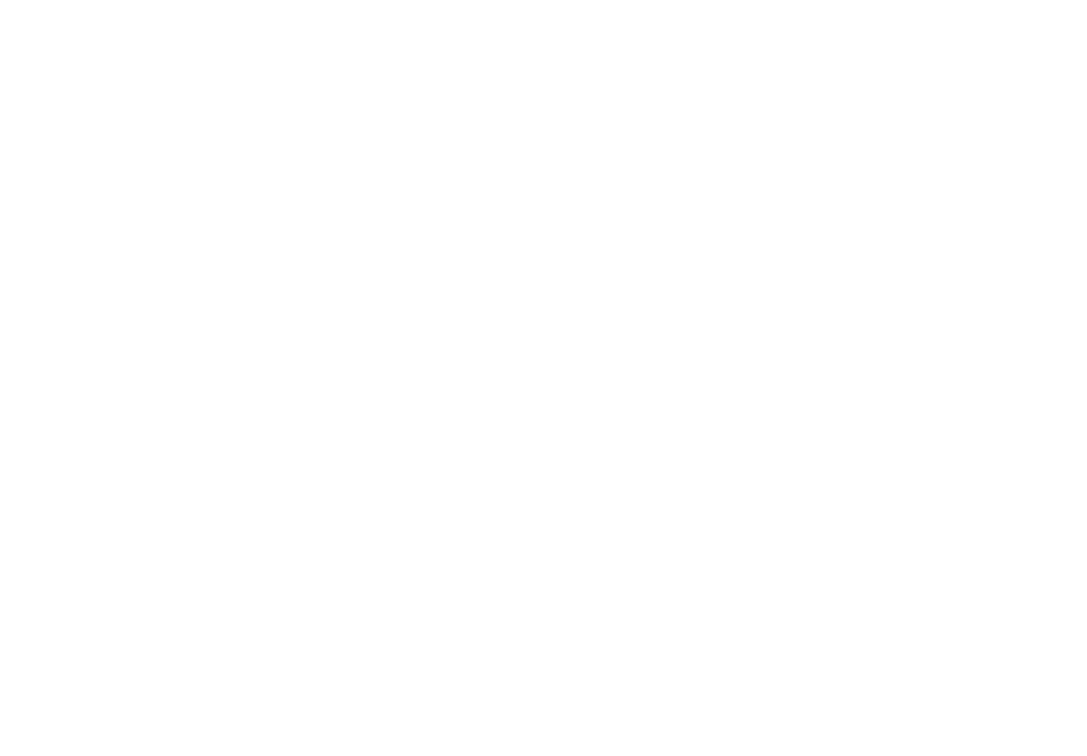
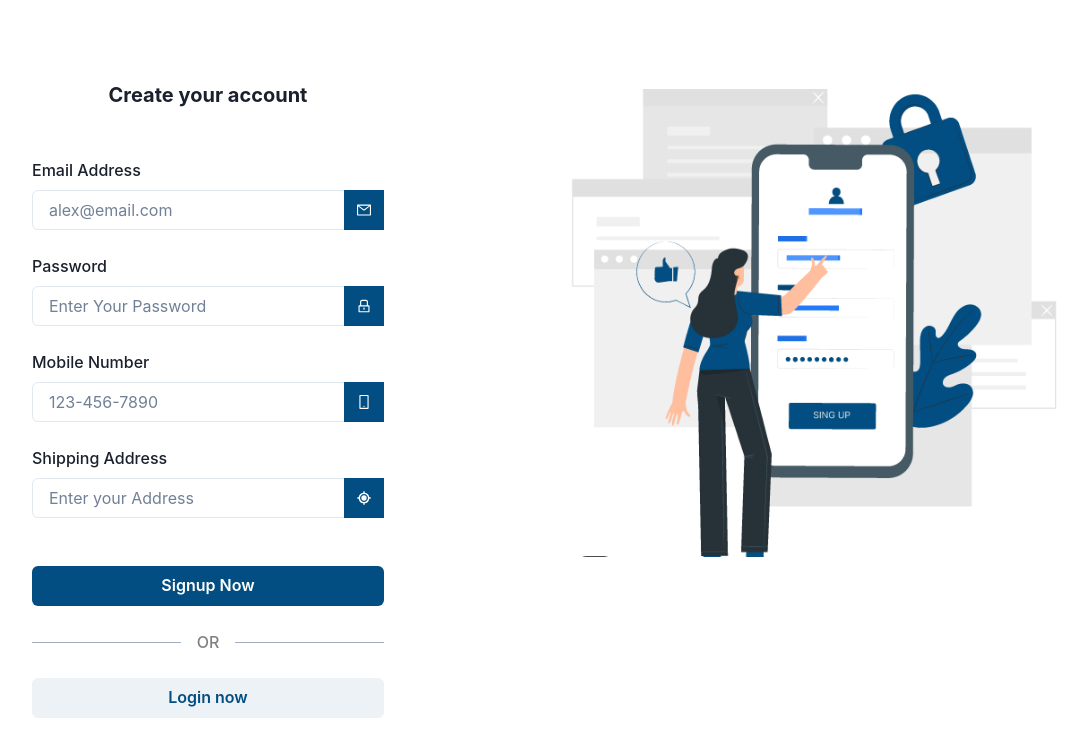
Before and after one commit to owii8247/explore_and_do, a React (Create React App) app: page /signup in a window 1280 px wide. Before the commit this address had no page. Shown: the top 756 px of the page, without its empty margins (80-1167 px from the left). Built offline with nearby package versions, Linux system fonts and the light colour scheme.

Commit message:
Form validation successfull

```diff
--- a/src/AllRoutes/AllRoutes.jsx
+++ b/src/AllRoutes/AllRoutes.jsx
@@ -4,6 +4,7 @@ import Login from '../Pages/Login'
 import HomePage from '../Pages/HomePage'
 import ProductDetails from '../Pages/ProductDetails'
 import Cart from '../Pages/Cart'
+import Signup from '../Pages/Signup'
 
 const AllRoutes = () => {
 
@@ -11,6 +12,7 @@ const AllRoutes = () => {
     <div>
         <Routes>
             <Route path="/" element={<Login />}/>
+            <Route path="/signup" element={<Signup />}/>
             <Route path="/home" element={<HomePage />}/>
             <Route path="product/:id" element={<ProductDetails />}/>
             <Route path="/cart" element={<Cart />}/>
--- a/src/Pages/Login.jsx
+++ b/src/Pages/Login.jsx
@@ -1,34 +1,41 @@
 import { Box, Button, Flex, FormControl, FormHelperText, FormLabel, Image, Input, InputGroup, InputRightElement, Text } from '@chakra-ui/react';
 import React, { useState } from 'react';
-import { Link } from 'react-router-dom';
-import { AiOutlineLock, AiOutlineMail, AiOutlineMobile } from "react-icons/ai"
-import { BiCurrentLocation } from "react-icons/bi"
+import { Link, useNavigate } from 'react-router-dom';
+import { AiOutlineLock, AiOutlineMail } from "react-icons/ai"
+
 import login from "../assets/login.PNG"
-import signup from "../assets/signup.PNG"
+
 
 
 function Login() {
     const [email, setEmail] = useState("");
     const [password, setPassword] = useState("");
-    const [mobile, setMobile] = useState("")
-    const [address, setAddress] = useState("");
-    const [isLoginMode, setIsLoginMode] = useState(true);
+
+
+    const navigate = useNavigate()
 
     const handleSubmit = (event) => {
         event.preventDefault();
-        // Handle form submission here
+
+        const user = JSON.parse(localStorage.getItem('user'));
+        if (user.email === email && user.password === password) {
+            alert("Loged In Successfully")
+            navigate("/home")
+        } else {
+            alert('Invalid email or password.');
+        }
     };
 
-    const handleSwitchMode = () => {
-        setIsLoginMode(!isLoginMode);
-    };
+
 
     return (
         <>
             <Flex flexWrap="wrap" justifyContent="center">
                 <Box p={20} bg={"white"} width={{ base: "100%", sm: "45%", md: "40%" }}>
-                    <FormControl onSubmit={handleSubmit}>
-                        {isLoginMode ? (<><Text fontSize='xl' fontWeight={"bold"}>Login into your account</Text></>) : (<><Text fontSize='xl' fontWeight={"bold"}>Create your account</Text></>)}
+                    <form onSubmit={handleSubmit}>
+                        <FormControl >
+                            <Text fontSize='xl' fontWeight={"bold"}>Login into your account</Text>
+
                             <br /><br />
                             <FormLabel>Email Address</FormLabel>
                             <InputGroup>
@@ -62,47 +69,12 @@ function Login() {
                                     children={<AiOutlineLock color="white" />}
                                 />
                             </InputGroup>
-                        {isLoginMode ? (<><FormHelperText textAlign={"end"} textDecoration={"underline"} textColor={"#024e82"} cursor={"pointer"}>Forgot Password?</FormHelperText></>) : <></>}
+                            <FormHelperText textAlign={"end"} textDecoration={"underline"} textColor={"#024e82"} cursor={"pointer"}>Forgot Password?</FormHelperText>
 
                             <br />
-                        {isLoginMode ? null : (
-                            <>
+                            <Button type='submit' w={"full"} textColor={"white"} background= {"#024e82"} _hover={{textColor:"white" ,background: "#024e82"}}>Login Now</Button>
 
-                                <FormLabel>Mobile Number</FormLabel>
-                                <InputGroup>
-                                    <Input
-                                        type="number"
-                                        id="number"
-                                        placeholder="123-456-7890"
-                                        value={mobile}
-                                        onChange={(event) => setMobile(event.target.value)}
-                                        required
-                                    />
-                                    <InputRightElement style={{ background: "#024e82" }}
-                                        pointerEvents="none"
-                                        children={<AiOutlineMobile color="white" />}
-                                    />
-                                </InputGroup>
-                                <br />
-                                <FormLabel>Shipping Address</FormLabel>
-                                <InputGroup>
-                                    <Input
-                                        type="text"
-                                        id="address"
-                                        placeholder="Enter your Address"
-                                        value={address}
-                                        onChange={(event) => setAddress(event.target.value)}
-                                        required
-                                    />
-                                    <InputRightElement style={{ background: "#024e82" }}
-                                        pointerEvents="none"
-                                        children={<BiCurrentLocation color="white" />}
-                                    />
-                                </InputGroup>
-                                <br />
-                            </>
-                        )}
-                        <Button type="submit" w={"full"} background={"#024e82"} _hover={{ background: "#024e82" }} onClick={handleSwitchMode}>{isLoginMode ? <><Link to="/home"><Button w={"full"} background={"#024e82"} textColor={"white"} _hover={{ background: "#024e82" }}>Login Now</Button></Link></> : <Text textColor={"white"}>Signup Now</Text>}</Button>
+
                             <br /><br />
                             <Flex alignItems="center">
                                 <Box flex="1" borderBottom="1px solid" borderColor="gray.400" mr="4" />
@@ -113,15 +85,17 @@ function Login() {
 
                             </Flex>
                             <br />
-                        <Button type="button" w={"full"} textColor={"#024e82"} onClick={handleSwitchMode}>
-                            {isLoginMode ? <Text >Signup Now</Text> : 'Login Now'}
-                        </Button>
+                            <Link to="/signup">
+                                <Button type="button" w={"full"} textColor={"#024e82"} >
+                                    Signup Now
+                                </Button></Link>
                         </FormControl>
+                    </form>
                 </Box>
-                <Box  p={10} width={{ base: "100%", sm: "45%", md: "55%" }}>
-                    {isLoginMode ? <>
+                <Box p={10} width={{ base: "100%", sm: "45%", md: "55%" }}>
                     <Text fontSize='3xl' fontWeight={"bold"} mb={10} >Welcome Back!</Text>
-                        <Image src={login} /></> : <><Image p={10} src={signup} /></>}
+                    <Image src={login} />
+
                 </Box>
 
             </Flex>
--- /dev/null
+++ b/src/Pages/Signup.jsx
@@ -0,0 +1,139 @@
+import { Box, Button, Flex, FormControl, FormLabel, Image, Input, InputGroup, InputRightElement, Text } from '@chakra-ui/react';
+import React, { useState } from 'react';
+import { Link, useNavigate } from 'react-router-dom';
+import { AiOutlineLock, AiOutlineMail, AiOutlineMobile } from "react-icons/ai"
+import { BiCurrentLocation } from "react-icons/bi"
+
+import signup from "../assets/signup.PNG"
+
+const Signup = () => {
+    const [email, setEmail] = useState("");
+    const [password, setPassword] = useState("");
+    const [mobile, setMobile] = useState("")
+    const [address, setAddress] = useState("");
+    const navigate = useNavigate()
+
+
+    const handleSubmit = (event) => {
+        event.preventDefault();
+        // Handle form submission here
+        const user = {
+            email,
+            password,
+            mobile,
+            address
+          };
+          localStorage.setItem('user', JSON.stringify(user));
+          setEmail('');
+          setPassword('')
+          setMobile("")
+          setAddress("")
+          alert("Sign Up Successfull")
+          navigate("/")
+    };
+
+
+  return (
+
+    <>
+            <Flex flexWrap="wrap" justifyContent="center">
+                <Box p={20} bg={"white"} width={{ base: "100%", sm: "45%", md: "40%" }}>
+                    <form onSubmit={handleSubmit}>
+                    <FormControl >
+                    <Text fontSize='xl' fontWeight={"bold"}>Create your account</Text>
+
+                        <br /><br />
+                        <FormLabel>Email Address</FormLabel>
+                        <InputGroup>
+                            <Input
+                                type="email"
+                                id="email"
+                                placeholder="alex@email.com"
+                                value={email}
+                                onChange={(event) => setEmail(event.target.value)}
+                                required
+
+                            />
+                            <InputRightElement style={{ background: "#024e82" }}
+                                pointerEvents="none"
+                                children={<AiOutlineMail color="white" />}
+                            />
+                        </InputGroup>
+                        <br />
+                        <FormLabel>Password</FormLabel>
+                        <InputGroup>
+                            <Input
+                                type="password"
+                                id="password"
+                                placeholder="Enter Your Password"
+                                value={password}
+                                onChange={(event) => setPassword(event.target.value)}
+                                required
+                            />
+                            <InputRightElement style={{ background: "#024e82" }}
+                                pointerEvents="none"
+                                children={<AiOutlineLock color="white" />}
+                            />
+                        </InputGroup>
+                        <br />
+                        <FormLabel>Mobile Number</FormLabel>
+                                <InputGroup>
+                                    <Input
+                                        type="number"
+                                        id="number"
+                                        placeholder="123-456-7890"
+                                        value={mobile}
+                                        onChange={(event) => setMobile(event.target.value)}
+                                        required
+                                    />
+                                    <InputRightElement style={{ background: "#024e82" }}
+                                        pointerEvents="none"
+                                        children={<AiOutlineMobile color="white" />}
+                                    />
+                                </InputGroup>
+                                <br />
+                                <FormLabel>Shipping Address</FormLabel>
+                                <InputGroup>
+                                    <Input
+                                        type="text"
+                                        id="address"
+                                        placeholder="Enter your Address"
+                                        value={address}
+                                        onChange={(event) => setAddress(event.target.value)}
+                                        required
+                                    />
+                                    <InputRightElement style={{ background: "#024e82" }}
+                                        pointerEvents="none"
+                                        children={<BiCurrentLocation color="white" />}
+                                    />
+                                </InputGroup>
+                                <br /><br />
+                        <Button type='submit' w={"full"} textColor={"white"} background= {"#024e82"} _hover={{textColor:"white" ,background: "#024e82"}}>Signup Now</Button>
+                        <br /><br />
+                        <Flex alignItems="center">
+                            <Box flex="1" borderBottom="1px solid" borderColor="gray.400" mr="4" />
+                            <Text fontWeight="medium" textTransform="uppercase" textColor={"gray"}>
+                                OR
+                            </Text>
+                            <Box flex="1" borderBottom="1px solid" borderColor="gray.400" ml="4" />
+
+                        </Flex>
+                        <br />
+                        <Link to="/">
+                        <Button type="button" w={"full"} textColor={"#024e82"}>
+                            Login now
+                        </Button></Link>
+                    </FormControl>
+                    </form>
+                </Box>
+                <Box  p={10} width={{ base: "100%", sm: "45%", md: "55%" }}>
+                <Image p={10} src={signup} />
+
+                </Box>
+
+            </Flex>
+        </>
+  )
+}
+
+export default Signup
```
Also changed, not shown: src/Components/Navbar.jsx (+12 -5 lines), src/Components/PrivateRoute.jsx (added). Lines whose indentation alone changed are shown as unchanged.
